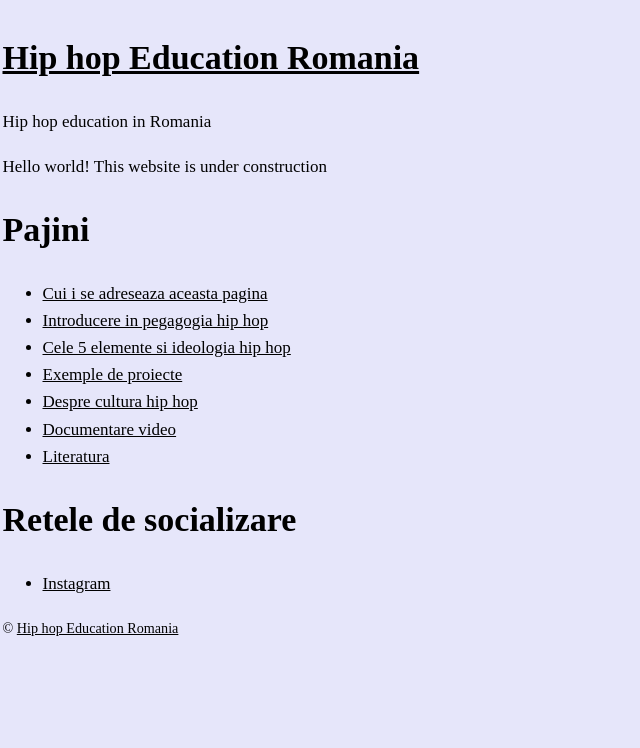
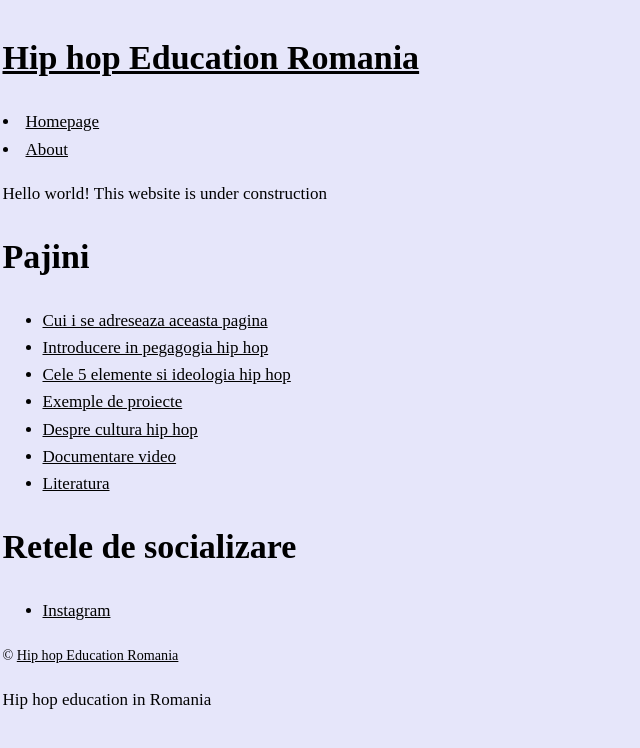
Before and after one commit to hiphopeduro/hiphopeduro.github.io, a Jekyll site: the page built from index.md, in a window 1280 px wide. Shown: the top 748 px of the page, without its empty margins (0-640 px from the left). Built offline with Jekyll 4.4.1, drawn with Linux system fonts in a browser that asks for light colours; our own code applies the rules of GitHub Pages for plain Markdown files.

Commit message:
try show menu

```diff
--- a/_config.yml
+++ b/_config.yml
@@ -1,3 +1,4 @@
 title: Hip hop Education Romania
 description: Hip hop education in Romania
 lang: rm
+menu: true
--- a/_layouts/default.html
+++ b/_layouts/default.html
@@ -13,12 +13,6 @@
 	<body>
 		<header>
 				<h1><a href="{{ "/" | absolute_url }}">{{ site.title | default: site.github.repository_name }}</a></h1>
-
-				{% if site.description %}
-				<p>
-					{{ site.description }}
-				</p>
-				{% endif %}
 
 				{% if site.menu %}
 				<nav>
@@ -42,6 +36,11 @@
 						© <a href="{{ "/" | absolute_url }}">{{ site.title | default: site.github.repository_name }}</a>
 					</small>
 				</p>
+				{% if site.description %}
+				<p>
+					{{ site.description }}
+				</p>
+				{% endif %}
 			</footer>
 			<script src="{{ "/assets/js/index.js" | relative_url }}"></script>
 	</body>
```
